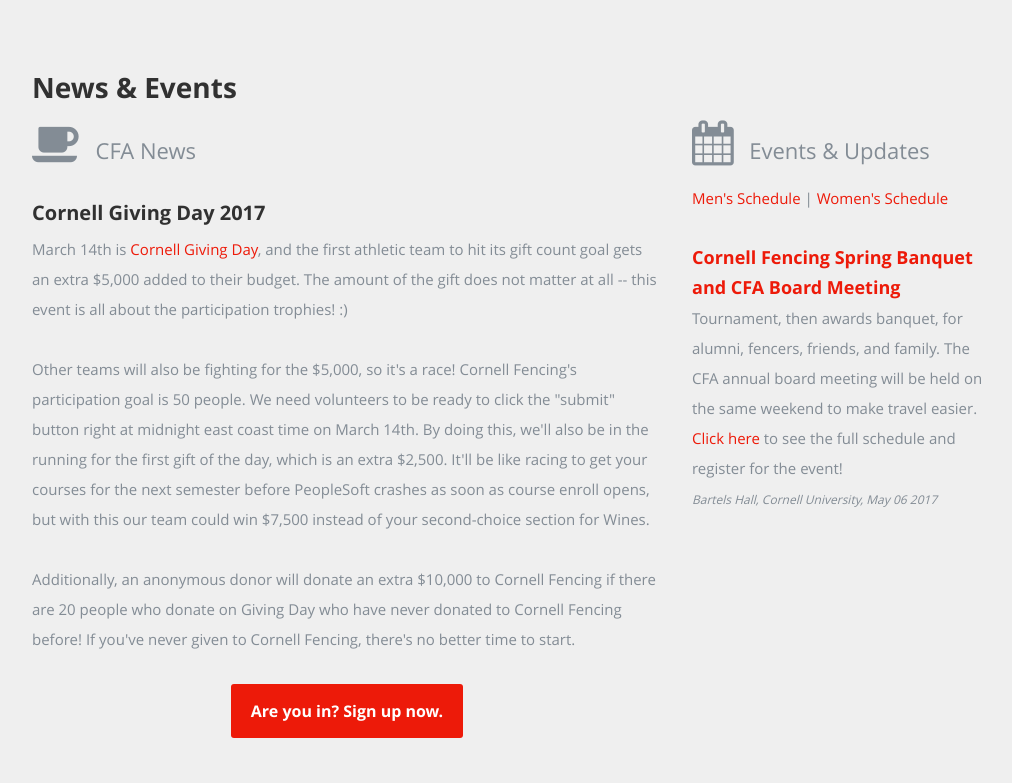
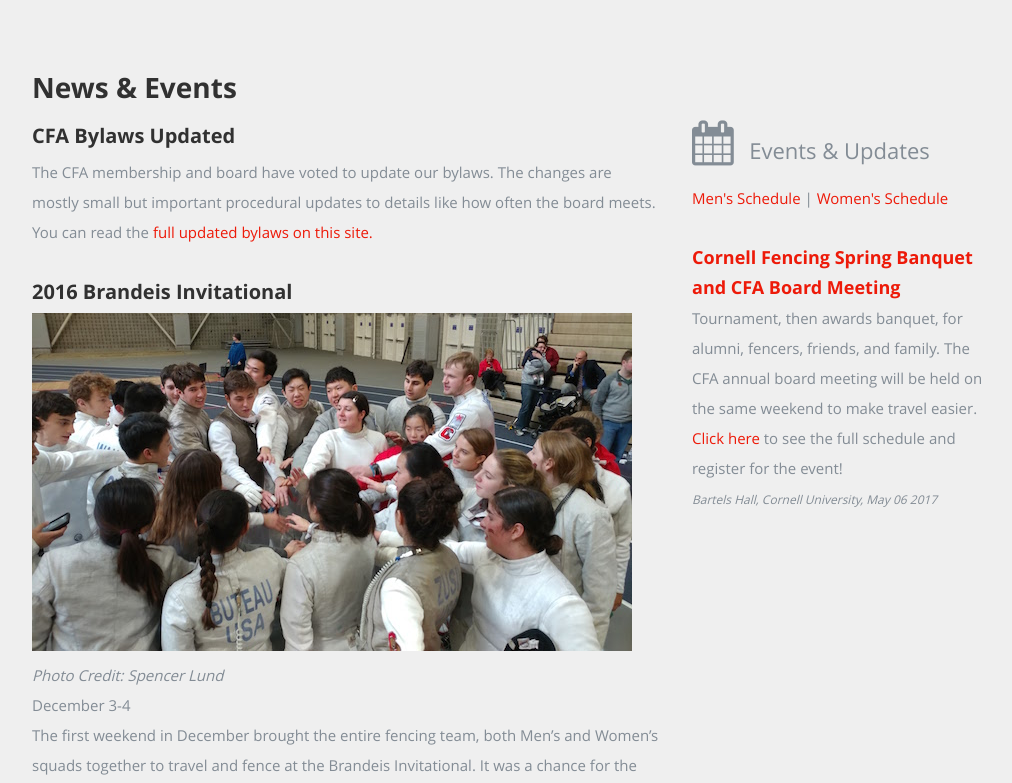
Before and after one commit to fortynachos/cornellfencingv4, a website: page app/index.html in a window 1280 px wide. Shown: the part 820-1603 px from the top of the page, without its empty margins (98-1110 px from the left). Drawn offline with nearby package versions, Linux system fonts and the light colour scheme.

Commit message:
Adding bylaws, removing old ones, and adding news story.

```diff
--- a/app/index.html
+++ b/app/index.html
@@ -122,19 +122,8 @@
                <h2 class="title-margin-bottom">News &amp; Events</h2>
 
                <div class="eight columns">
-                   <div class="row" style="margin-bottom: 30px;">
-                       <i class="fa fa-coffee fa-3x" style="padding-left: 20px;"></i>
-                       <span class="inline-header">&nbsp;&nbsp;CFA News</span>
-                   </div>
-
-                    <h4>Cornell Giving Day 2017</h4>
-                    <p>March 14th is <a href="https://givingday.cornell.edu/">Cornell Giving Day</a>, and the first athletic team to hit its gift count goal gets an extra $5,000 added to their budget. The amount of the gift does not matter at all -- this event is all about the participation trophies! :)</p>
-
-                    <p>Other teams will also be fighting for the $5,000, so it's a race! Cornell Fencing's participation goal is 50 people. We need volunteers to be ready to click the "submit" button right at midnight east coast time on March 14th. By doing this, we'll also be in the running for the first gift of the day, which is an extra $2,500. It'll be like racing to get your courses for the next semester before PeopleSoft crashes as soon as course enroll opens, but with this our team could win $7,500 instead of your second-choice section for Wines.</p>
-
-                    <p>Additionally, an anonymous donor will donate an extra $10,000 to Cornell Fencing if there are 20 people who donate on Giving Day who have never donated to Cornell Fencing before! If you've never given to Cornell Fencing, there's no better time to start.</p>
-
-                    <p class="cta"><a class="button" href="https://goo.gl/forms/SNrGtJWjfLCwxIWk2">Are you in? Sign up now.</a></p>
+                   <h4>CFA Bylaws Updated</h4>
+                   <p>The CFA membership and board have voted to update our bylaws. The changes are mostly small but important procedural updates to details like how often the board meets. You can read the <a href="resources/Fencing-CFA_ByLaws-2.17 (002)-signed.pdf">full updated bylaws on this site.</a></p>
 
                    <h4>2016 Brandeis Invitational</h4>
                    <img style="max-width: 600px" src="images/20161204_Brandeis.jpg">
@@ -305,7 +294,7 @@
                <h3>Who can Participate:</h3>
                <p>Any friends, family, or alumni of the fencing program are always welcome to participate in CFA events. Supporters of Cornell Fencing should sign up <a href='https://docs.google.com/forms/d/1VDoX6U44YPvR9snDnxsYTrbYKzNgDiyJuRbIqv82K14/viewform' target="_blank">here</a>.</p>
                <h3>Bylaws</h3>
-               <p>The Cornell Fencing Association bylaws are ratified by both this group and the Cornell Athletic Department.  A copy of our most recently signed bylaws can be found <a href="./images/CFA_Bylaws_20150402.pdf" target="_blank">here</a>.
+               <p><a href="resources/Fencing-CFA_ByLaws-2.17 (002)-signed.pdf">The Cornell Fencing Association bylaws</a> are ratified by both this group and the Cornell Athletic Department.
                <hr/>
                <h2>Mentorship</h2>
                <h4>Explore and network with CFAM!</h3>
```
Also changed, not shown: 2 other files.
